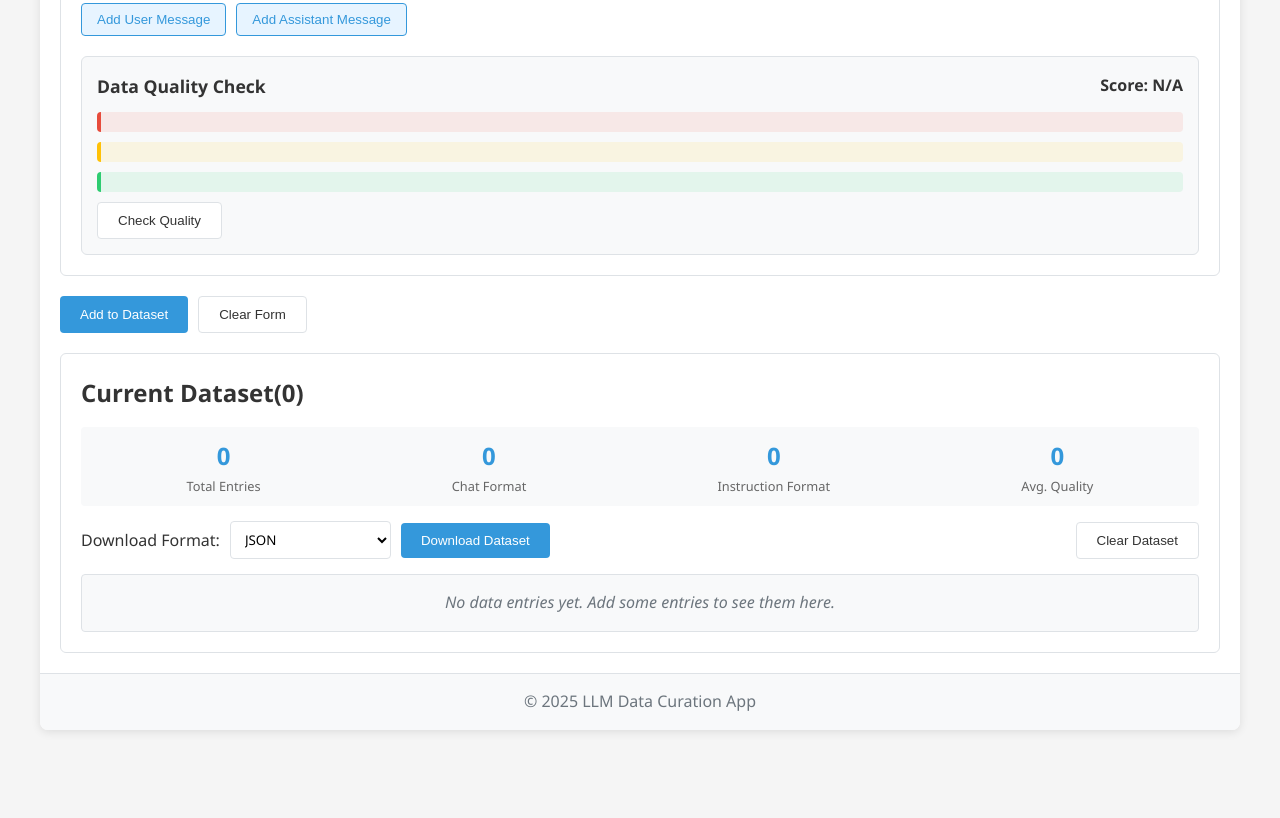
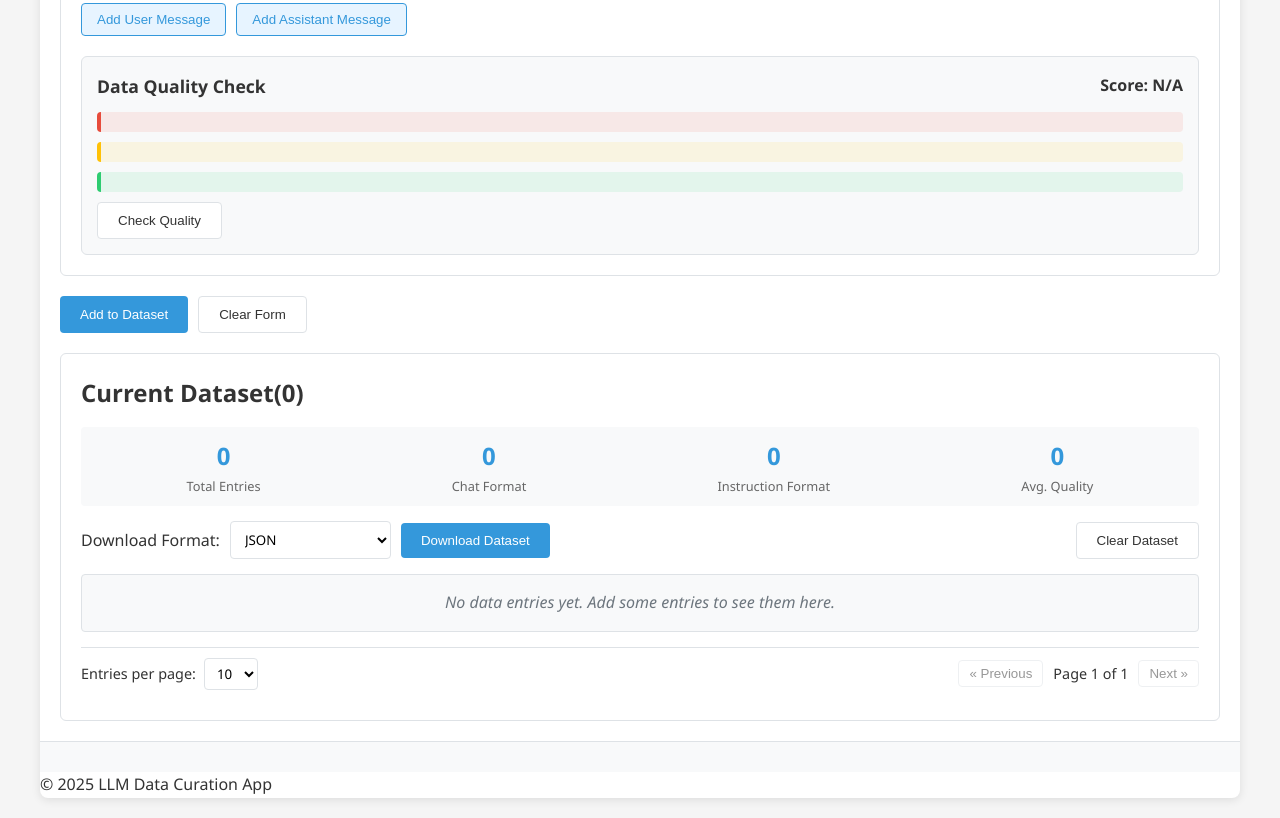
Before and after one commit to sofarikasid/llm_data_curate, a plain HTML site: page index.html in a window 1280 px wide. Shown: the part 776-1594 px from the top of the page. Before the commit the page ends 1526 px from the top, so only its background shows below. Drawn offline with Linux system fonts and the light colour scheme; no server answers.

Commit message:
new feature

```diff
--- a/index.html
+++ b/index.html
@@ -128,10 +128,28 @@
                 <div id="dataset-preview" class="preview">
                     <p class="empty-message">No data entries yet. Add some entries to see them here.</p>
                 </div>
+
+                <!-- Add pagination controls -->
+                <div class="pagination-controls">
+                    <div class="entries-per-page">
+                        <label for="entries-per-page">Entries per page:</label>
+                        <select id="entries-per-page">
+                            <option value="5">5</option>
+                            <option value="10" selected>10</option>
+                            <option value="20">20</option>
+                            <option value="50">50</option>
+                        </select>
+                    </div>
+                    <div class="pagination-buttons">
+                        <button id="prev-page" class="pagination-btn" disabled>&laquo; Previous</button>
+                        <span id="page-indicator">Page <span id="current-page">1</span> of <span id="total-pages">1</span></span>
+                        <button id="next-page" class="pagination-btn" disabled>Next &raquo;</button>
+                    </div>
+                </div>
             </div>
         </main>
 
-        <footer>
+        <footer></footer>
             <p>© 2025 LLM Data Curation App</p>
         </footer>
     </div>
--- a/src/css/styles.css
+++ b/src/css/styles.css
@@ -557,6 +557,68 @@ footer {
     border-radius: 4px;
 }
 
+/* Pagination styling */
+.pagination-controls {
+    display: flex;
+    justify-content: space-between;
+    align-items: center;
+    margin-top: 15px;
+    padding: 10px 0;
+    border-top: 1px solid var(--border-color);
+}
+
+.entries-per-page {
+    display: flex;
+    align-items: center;
+    gap: 8px;
+}
+
+.entries-per-page label {
+    font-weight: 500;
+    font-size: 0.9rem;
+}
+
+.entries-per-page select {
+    padding: 5px 8px;
+    border: 1px solid var(--border-color);
+    border-radius: 4px;
+    background-color: white;
+    font-family: inherit;
+}
+
+.pagination-buttons {
+    display: flex;
+    align-items: center;
+    gap: 10px;
+}
+
+.pagination-btn {
+    padding: 5px 10px;
+    border: 1px solid var(--border-color);
+    background-color: white;
+    color: var(--text-color);
+    border-radius: 4px;
+    cursor: pointer;
+    font-weight: 500;
+    transition: all 0.2s;
+}
+
+.pagination-btn:hover:not(:disabled) {
+    background-color: var(--tertiary-color);
+    border-color: var(--primary-color);
+    color: var(--primary-color);
+}
+
+.pagination-btn:disabled {
+    opacity: 0.5;
+    cursor: not-allowed;
+}
+
+#page-indicator {
+    font-size: 0.9rem;
+    color: var(--text-color);
+}
+
 /* Template list visibility */
 .template-list {
     display: none;
--- a/src/js/app.js
+++ b/src/js/app.js
@@ -10,7 +10,10 @@ document.addEventListener('DOMContentLoaded', () => {
         currentFormat: 'chat', // 'chat' or 'instruction'
         dataset: [],
         validationResult: null,
-        isValidating: false
+        isValidating: false,
+        // Pagination state
+        currentPage: 1,
+        entriesPerPage: 10
     };
 
     // DOM Elements
@@ -34,6 +37,13 @@ document.addEventListener('DOMContentLoaded', () => {
     const entryModal = document.getElementById('entry-modal');
     const modalClose = document.querySelector('.modal-close');
     const modalBody = document.getElementById('modal-body');
+
+    // Pagination elements
+    const prevPageBtn = document.getElementById('prev-page');
+    const nextPageBtn = document.getElementById('next-page');
+    const currentPageEl = document.getElementById('current-page');
+    const totalPagesEl = document.getElementById('total-pages');
+    const entriesPerPageSelect = document.getElementById('entries-per-page');
 
     // Initialize - load data from API
     initializeData();
@@ -123,6 +133,28 @@ document.addEventListener('DOMContentLoaded', () => {
         if (e.target === entryModal) {
             entryModal.style.display = 'none';
         }
+    });
+
+    // Add pagination event listeners
+    prevPageBtn.addEventListener('click', () => {
+        if (state.currentPage > 1) {
+            state.currentPage--;
+            updateDatasetPreview();
+        }
+    });
+
+    nextPageBtn.addEventListener('click', () => {
+        const totalPages = Math.ceil(state.dataset.length / state.entriesPerPage);
+        if (state.currentPage < totalPages) {
+            state.currentPage++;
+            updateDatasetPreview();
+        }
+    });
+
+    entriesPerPageSelect.addEventListener('change', () => {
+        state.entriesPerPage = parseInt(entriesPerPageSelect.value);
+        state.currentPage = 1; // Reset to first page when changing entries per page
+        updateDatasetPreview();
     });
 
     // Functions
@@ -546,12 +578,28 @@ document.addEventListener('DOMContentLoaded', () => {
 
         if (state.dataset.length === 0) {
             datasetPreview.innerHTML = `<p class="empty-message">No data entries yet. Add some entries to see them here.</p>`;
+            updatePaginationControls(0, 0);
             return;
         }
 
+        // Calculate pagination
+        const totalEntries = state.dataset.length;
+        const totalPages = Math.ceil(totalEntries / state.entriesPerPage);
+
+        // Ensure currentPage is valid
+        if (state.currentPage < 1) state.currentPage = 1;
+        if (state.currentPage > totalPages) state.currentPage = totalPages;
+
+        // Calculate start and end indices for current page
+        const startIndex = (state.currentPage - 1) * state.entriesPerPage;
+        const endIndex = Math.min(startIndex + state.entriesPerPage, totalEntries);
+
+        // Get entries for current page
+        const pageEntries = state.dataset.slice(startIndex, endIndex);
+
         datasetPreview.innerHTML = '';
 
-        state.dataset.forEach((entry) => {
+        pageEntries.forEach((entry) => {
             const truncatedData = JSON.stringify(entry.data).substring(0, 100) + (JSON.stringify(entry.data).length > 100 ? '...' : '');
 
             // Determine quality badge
@@ -582,6 +630,25 @@ document.addEventListener('DOMContentLoaded', () => {
 
             datasetPreview.appendChild(entryCard);
         });
+
+        // Update pagination controls
+        updatePaginationControls(totalEntries, totalPages);
+    }
+
+    function updatePaginationControls(totalEntries, totalPages) {
+        // Update page indicator
+        currentPageEl.textContent = state.currentPage;
+        totalPagesEl.textContent = totalPages;
+
+        // Update button states
+        prevPageBtn.disabled = state.currentPage <= 1;
+        nextPageBtn.disabled = state.currentPage >= totalPages;
+
+        // Show/hide pagination controls
+        const paginationControls = document.querySelector('.pagination-controls');
+        if (paginationControls) {
+            paginationControls.style.display = totalEntries > 0 ? 'flex' : 'none';
+        }
     }
 
     async function deleteEntry(id) {
@@ -725,5 +792,8 @@ document.addEventListener('DOMContentLoaded', () => {
 
         // Set initial template visibility
         updateTemplateVisibility(state.currentFormat);
+
+        // Initialize entries per page from select
+        state.entriesPerPage = parseInt(entriesPerPageSelect.value);
     }
 });
```
